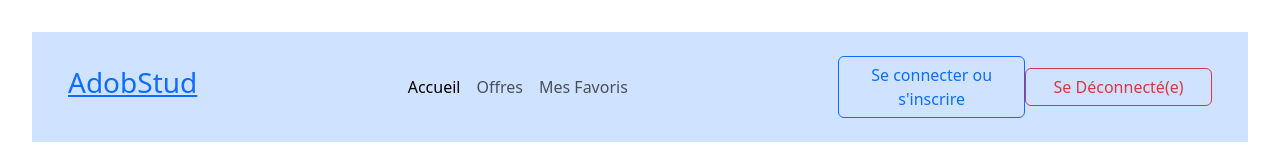
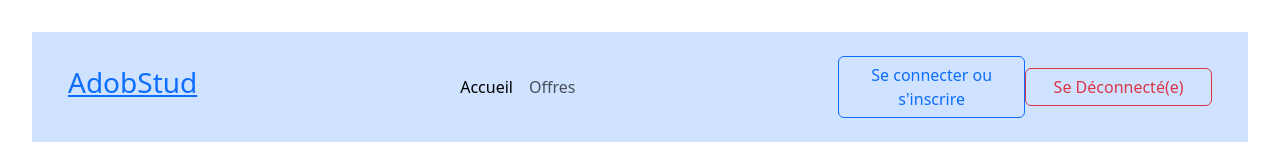
Before and after one commit to Doudou210/gestions-offres, a React (Vite) app in the folder frontend/: page / in a window 1280 px wide. Shown: the top 160 px of the page. Built offline with nearby package versions, Linux system fonts and the light colour scheme.

Commit message:
refactory authuser

```diff
--- a/frontend/src/components/authUsers/AuthUser.tsx
+++ b/frontend/src/components/authUsers/AuthUser.tsx
@@ -1,14 +1,14 @@
 import React,{ useState } from "react";
 import "../../assets/css/AuthUser.css"
-import { useNavigate } from "react-router-dom";
+// import { useNavigate } from "react-router-dom";
 
 export default function AuthUser() {
   const [username, setUsername] = useState("");
   const [email, setEmail] = useState("");
   const [password, setPassword] = useState("");
   const [isLogin, setIsLogin] = useState(true);
-  const [message, setMessage] = useState("");
-  const navigate = useNavigate();
+  // const [message, setMessage] = useState("");
+  // const navigate = useNavigate();
 
   const handleSubmit = async (e:React.FormEvent<HTMLFormElement>) => {
     e.preventDefault();
@@ -48,10 +48,10 @@ export default function AuthUser() {
           onChange={(e) => setPassword(e.target.value)}
           className="auth-input"
         />
-        {message && <p className="auth-message">{message}</p>}
+        {/* {message && <p className="auth-message">{message}</p>} */}
 
         <button type="submit" className="auth-button">
-            {isLogin ? "Login" : "Register"}
+          {isLogin ? "Login" : "Register"}
         </button>
         {
           isLogin && (
--- a/frontend/src/components/navBars/Header.tsx
+++ b/frontend/src/components/navBars/Header.tsx
@@ -25,7 +25,7 @@ export default function Header() {
               <Link to={"/mes_offres"} className="nav-link" >Offres</Link>
             </li>
             <li className="nav-item">
-              <Link to={"/mes_favoris"} className="nav-link"> Mes Favoris</Link>
+              {/* <Link to={"/mes_favoris"} className="nav-link"> Mes Favoris</Link> */}
             </li>
             <hr />
           </ul>
```
Also changed, not shown: frontend/src/components/navBars/Footer.tsx (+9 -3 lines).
